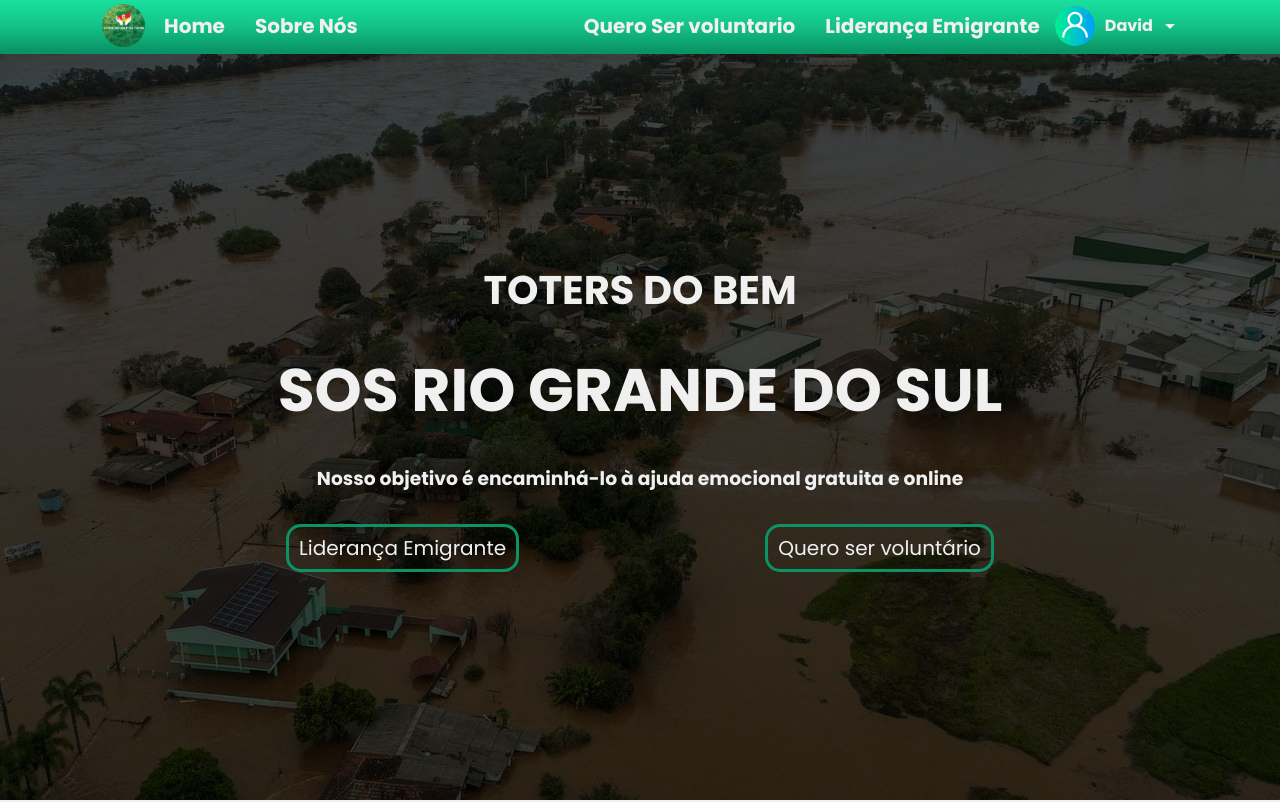
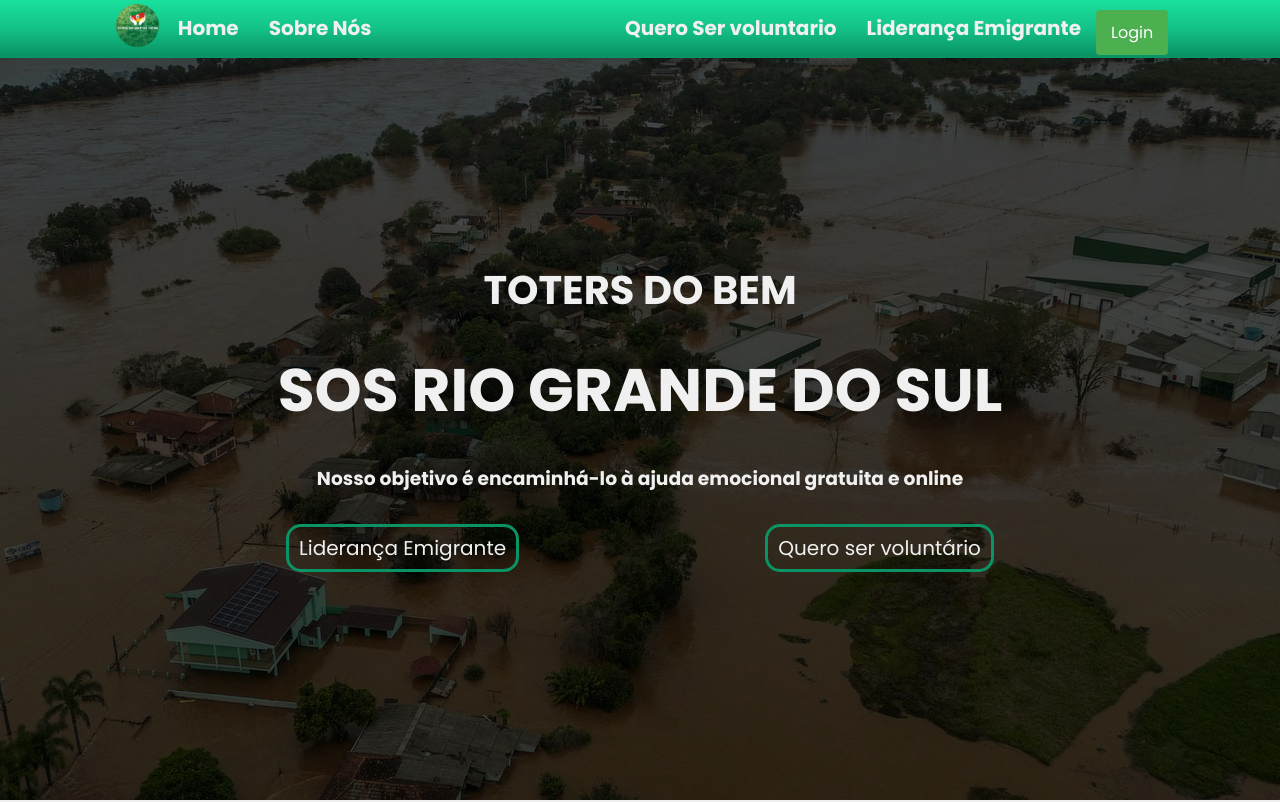
Before and after one commit to Dart1516/proyecto-toti-rs, a React (Create React App) app: page /Principal in a window 1280 px wide. Shown: the top 802 px of the page. Built offline with nearby package versions, Linux system fonts and the light colour scheme.

Commit message:
menu del login hasta el momento

```diff
--- a/src/App.js
+++ b/src/App.js
@@ -5,10 +5,10 @@ import AboutUs from "./Pages/SobreNos";
 import JoinUs from "./Pages/SejaVoluntario";
 import Login from "./Pages/Login";
 import NewAccount from "./Pages/NewAccount";
-import Accesso from "../src/Pages/Accesso"
-import AvisoLegal from "./Pages/avisoLegal.js";
+import Accesso from "./Pages/Accesso";
+import AvisoLegal from "./Pages/avisoLegal";
 import MaterialDeApoio from "./Pages/MaterialDeApoio";
-import interfazLider from "./Pages/interfazLider";
+import InterfazLider from "./Pages/interfazLider";
 
 function App() {
   return (
@@ -18,12 +18,12 @@ function App() {
         <Route path="/Demo" element={<Principal />} />
         <Route path="/AboutUs" element={<AboutUs />} />
         <Route path="/JoinUs" element={<JoinUs />} />
-        <Route path="/Login" element={<Login />} />
+        <Route path="/login" element={<Login />} />
         <Route path="/material-de-apoyo" element={<MaterialDeApoio />} />
         <Route path="/NewAccount" element={<NewAccount />} />
-        <Route path="/avisoLegal" element={<AvisoLegal/>} />
-        <Route path="/Accesso" element={<Accesso/>} />
-        <Route path="/interfazLider" element={<interfazLider/>} />
+        <Route path="/avisoLegal" element={<AvisoLegal />} />
+        <Route path="/Accesso" element={<Accesso />} />
+        <Route path="/interfazLider" element={<InterfazLider />} />
 
         {/* Ruta predeterminada */}
         <Route path="/*" element={<Navigate to="/Principal" />} />
--- a/src/Components/Header-NavMenu.js
+++ b/src/Components/Header-NavMenu.js
@@ -3,8 +3,7 @@ import "../assets/styles/Header-NavMenu.css";
 import MobileMenu from "../Components/Mobile-Menu";
 import { Link } from "react-router-dom";
 import { styled} from "@mui/material"
-import LoginMenu from "../Components/LoginMenu"; // Importa el nuevo menu
-
+import LoginMenu from "../Components/LoginMenu"; // Importa el nuevo componente
 
 function HeaderAndMenu() {
   const StyledHeader = styled("div")(({ theme }) => ({
@@ -47,7 +46,7 @@ function HeaderAndMenu() {
               </Link>
             </li>
             <li className="menu-option-right">
-              <LoginMenu /> {/* el menu que veran los usuarios */}
+              <LoginMenu /> {/* Incluye el componente LoginMenu */}
             </li>
           </ul>
         </nav>
--- a/src/Components/LoginMenu.js
+++ b/src/Components/LoginMenu.js
@@ -1,27 +1,59 @@
-// src/Components/LoginMenu.js
-
-import React, { useState } from 'react';
+import React, { useState, useRef, useEffect } from 'react';
 import { Link } from 'react-router-dom';
 import '../assets/styles/LoginMenu.css';
 import profileImage from '../assets/images/login/login3.png';
-import ArrowDropDownIcon from '@mui/icons-material/ArrowDropDown'; // Importa el icono de la flecha hacia abajo
+import ArrowDropDownIcon from '@mui/icons-material/ArrowDropDown';
 
 function LoginMenu() {
-  const [isMenuOpen, setIsMenuOpen] = useState(false);
+  const [isLoggedIn, setIsLoggedIn] = useState(false); // Estado para manejar si el usuario está logueado
+  const [isMenuOpen, setIsMenuOpen] = useState(false); // Estado para manejar si el menú está abierto
+  const menuRef = useRef(null); // Referencia para el menú desplegable
 
+  // Función para manejar el clic en el botón de login
+  const handleLoginClick = () => {
+    setIsLoggedIn(true); // Cambia el estado a logueado
+  };
+
+  // Función para alternar el menú desplegable
   const toggleMenu = () => {
-    setIsMenuOpen(!isMenuOpen);
+    setIsMenuOpen(!isMenuOpen); // Alterna el estado del menú desplegable
   };
+
+  // Función para manejar el cierre de sesión
+  const handleLogout = () => {
+    setIsLoggedIn(false); // Cambia el estado a no logueado
+    setIsMenuOpen(false); // Cierra el menú desplegable
+  };
+
+  // useEffect para manejar clics fuera del menú
+  useEffect(() => {
+    const handleClickOutside = (event) => {
+      if (menuRef.current && !menuRef.current.contains(event.target)) {
+        setIsMenuOpen(false); // Cierra el menú si se hace clic fuera de él
+      }
+    };
+
+    document.addEventListener('mousedown', handleClickOutside);
+    return () => {
+      document.removeEventListener('mousedown', handleClickOutside);
+    };
+  }, [menuRef]);
 
   return (
     <div className="login-menu">
-      <div className="login-info" onClick={toggleMenu}>
-        <img src={profileImage} alt="Profile" className="profile-image" />
-        <span className="username">David</span>
-        <ArrowDropDownIcon className="dropdown-icon" />
-      </div>
-      {isMenuOpen && (
-        <div className="dropdown-menu">
+      {isLoggedIn ? (
+        <div className="login-info" onClick={toggleMenu}>
+          <img src={profileImage} alt="Profile" className="profile-image" />
+          <span className="username">David</span>
+          <ArrowDropDownIcon className="dropdown-icon" />
+        </div>
+      ) : (
+        <button className="login-button" onClick={handleLoginClick}>
+          Login
+        </button>
+      )}
+      {isLoggedIn && isMenuOpen && (
+        <div className="dropdown-menu" ref={menuRef}>
           <ul>
             <li>
               <Link to="/profile">Mi Perfil</Link>
@@ -29,7 +61,7 @@ function LoginMenu() {
             <li>
               <Link to="/volunteers">Lista de Voluntarios</Link>
             </li>
-            <li>
+            <li onClick={handleLogout}>
               <Link to="/logout">Salir de la Sesión</Link>
             </li>
           </ul>
--- a/src/Components/Mobile-Menu.js
+++ b/src/Components/Mobile-Menu.js
@@ -41,9 +41,6 @@ function MobileMenu() {
                 <li>
                   <Link to="/Login">Login</Link>
                 </li>
-                <li>
-                  <Link to="/Login">interfaz de usuario</Link>
-                </li>
               </ul>
             </div>
           </div>
```
Also changed, not shown: src/assets/styles/LoginMenu.css (+10 -2 lines).
